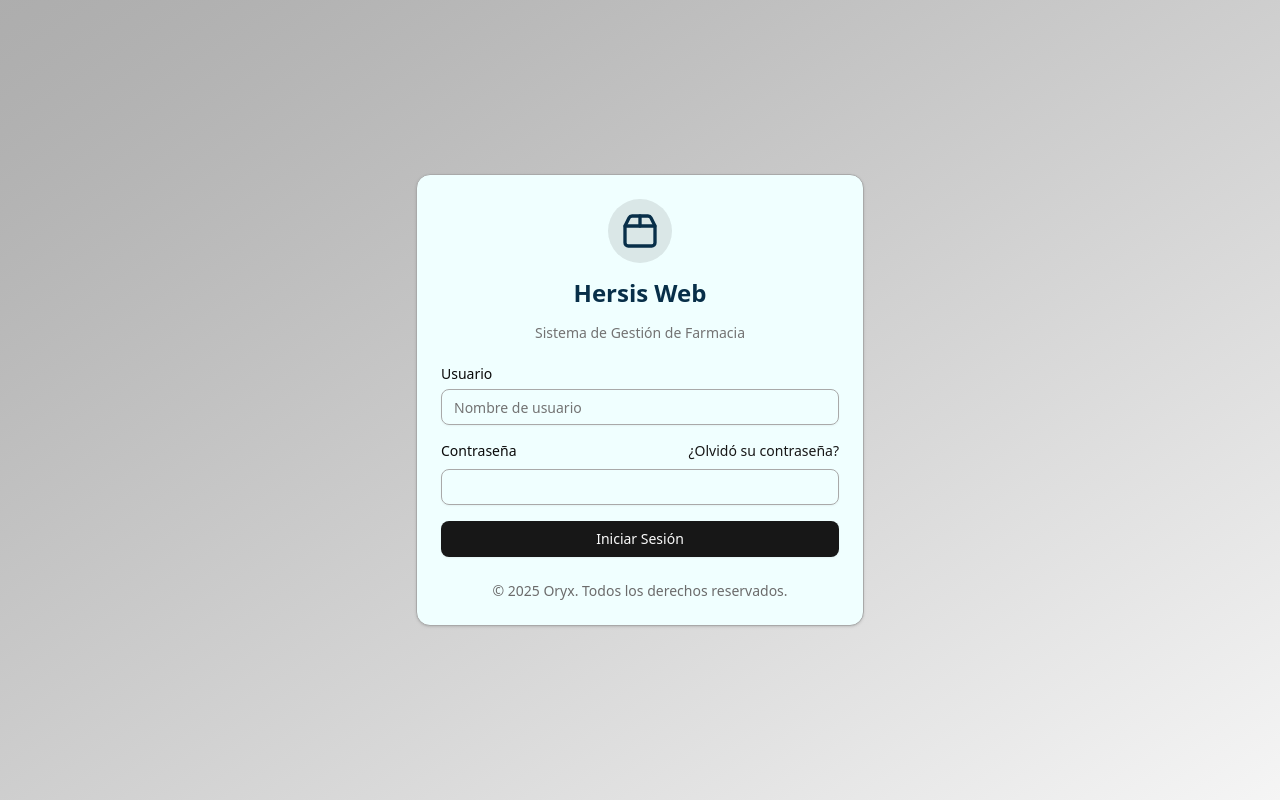
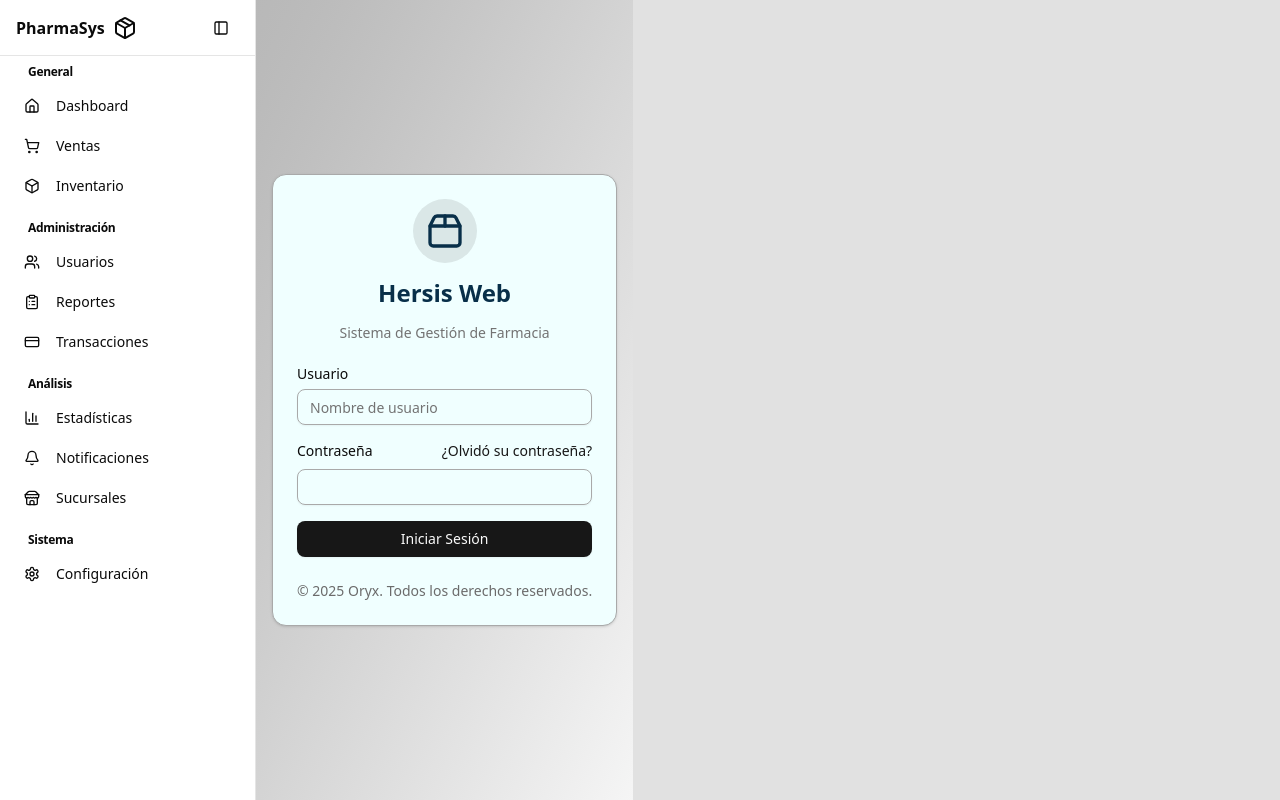
Before and after one commit to Bricret/hersis_fs_web, a Next.js app: page /login in a window 1280 px wide. Built offline with nearby package versions, Linux system fonts and the light colour scheme.

Commit message:
add: integrar MainSidebar en el diseño y ajustar la estructura del Dashboard

```diff
--- a/app/layout.tsx
+++ b/app/layout.tsx
@@ -1,6 +1,7 @@
 import type { Metadata } from "next";
 import { Inter_Tight } from "next/font/google";
 import "./globals.css";
+import { MainSidebar } from "@/presentation/components/ui/main-sidebar";
 
 const geistSans = Inter_Tight({
   variable: "--font-inter-tight",
@@ -22,7 +23,10 @@ export default function RootLayout({
       <body
         className={`${geistSans.variable} antialiased bg-secondary-background-color`}
       >
-        {children}
+        <div className="flex h-screen bg-muted/40">
+          <MainSidebar />
+          {children}
+        </div>
       </body>
     </html>
   );
--- a/app/page.tsx
+++ b/app/page.tsx
@@ -40,8 +40,6 @@ export default function Dashboard() {
   };
 
   return (
-    <div className="flex h-screen bg-muted/40">
-      <MainSidebar />
     <div className="flex flex-col flex-1 overflow-hidden">
       <header className="flex h-14 items-center gap-4 border-b bg-background px-4 lg:px-6">
         <div className="w-full flex-1">
@@ -167,6 +165,5 @@ export default function Dashboard() {
         </Tabs>
       </main>
     </div>
-    </div>
   );
 }
```
Lines whose indentation alone changed are shown as unchanged.
